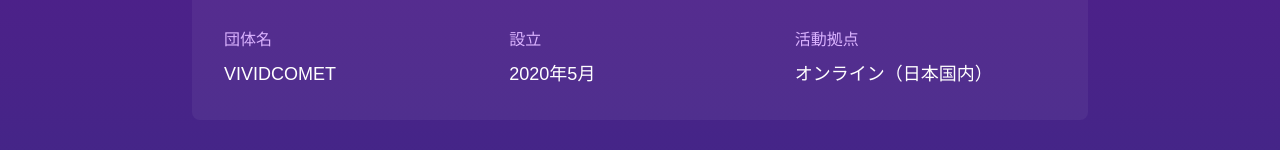
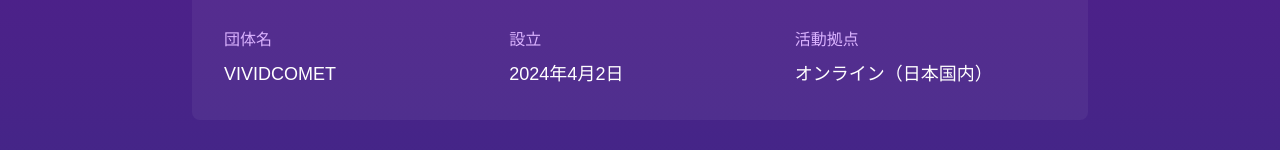
Before and after one commit to VIVIDCOMET/officialHP, a Next.js app: page /about in a window 1280 px wide. Shown: the part 367-517 px from the top of the page. Built offline with nearby package versions, Linux system fonts and the light colour scheme.

Commit message:
設立日を修正

```diff
--- a/src/customization/About.ts
+++ b/src/customization/About.ts
@@ -1,6 +1,6 @@
 export const About = {
   orgDescription: "ゲームづくりを通じて、クリエイターの夢を応援します",
-  founded: "2020年5月",
+  founded: "2024年4月2日",
   location: "オンライン（日本国内）",
   mission:
     "ゲームクリエイターの成長と夢の実現をサポートし、日本のインディーゲーム開発シーンを盛り上げていくことを目指しています。",
```
